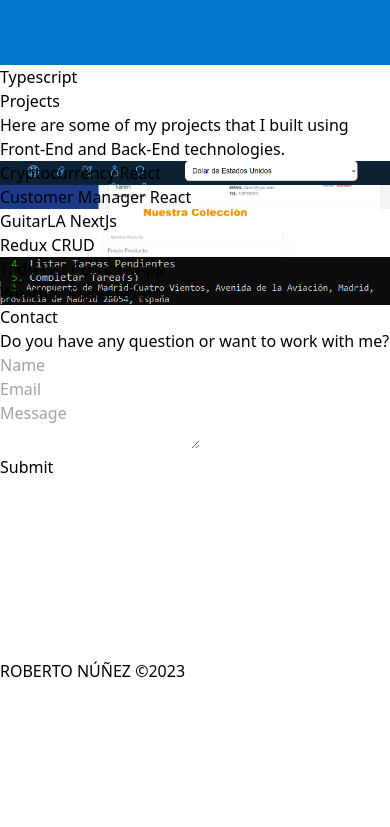
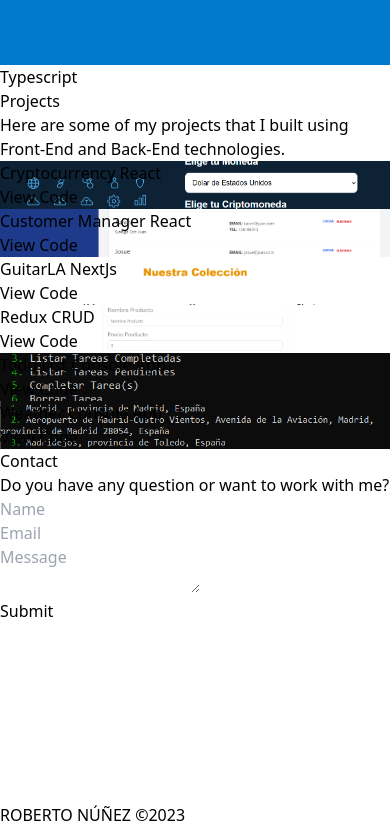
Before and after one commit to RoberthNC/new-portfolio, a React (Vite) app: page / in a window 390 px wide. Shown: the part 5938-6765 px from the top of the page. Before the commit the page ends 6621 px from the top, so only its background shows below. Built offline with nearby package versions, Linux system fonts and the light colour scheme.

Commit message:
Sección de proyectos terminada

```diff
--- a/src/components/Project.jsx
+++ b/src/components/Project.jsx
@@ -9,7 +9,10 @@ const Project = ({name, img, repository}) => {
 
   return (
     <div style={styles} className="text-center h-28 sm:h-40 rounded-md">
-      <p>{ name }</p>
+      <div className="bg-black h-full bg-opacity-30 flex flex-col items-center justify-center gap-3">
+        <p className="bg-opacity-100 text-blue-100 text-center text-sm sm:text-base">{ name }</p>
+        <a href={repository} target="_blank" className="bg-opacity-100 text-blue-100 border-[2px] p-1 hover:border-[#01be96] hover:bg-[#01be96] transition-colors duration-300 text-sm sm:text-base">View Code</a>
+      </div>
     </div>
   )
 }
```
